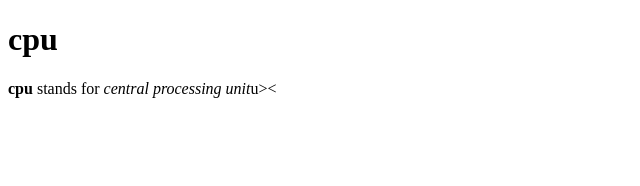
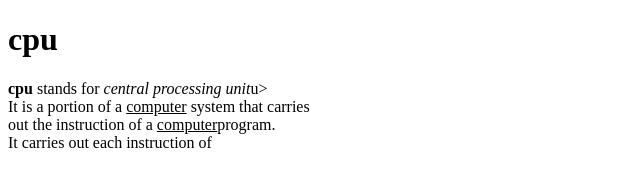
Before and after one commit to iamneo-production/ffebcdaacbfcadaeccdfffebaeceaec, a website: page public/index.html in a window 1280 px wide. Shown: the whole page, without its empty margins (0-640 px from the left). Drawn offline with Linux system fonts and the light colour scheme.

Commit message:
Backup Commit

```diff
--- a/public/index.html
+++ b/public/index.html
@@ -9,7 +9,9 @@
 </head>
 <body>
     <h1>cpu</h1>
-    <h2u><b>cpu</b> stands for <i>central processing unit</i></>u><
-    </i>
+    <h2u><b>cpu</b> stands for <i>central processing unit</i></>u></h2><br>
+    It is a portion of a <u>computer</u> system that carries<br>
+    out the instruction of a <u>computer</u>program.<br>
+    It carries out each instruction of
 </body>
 </html>
```
